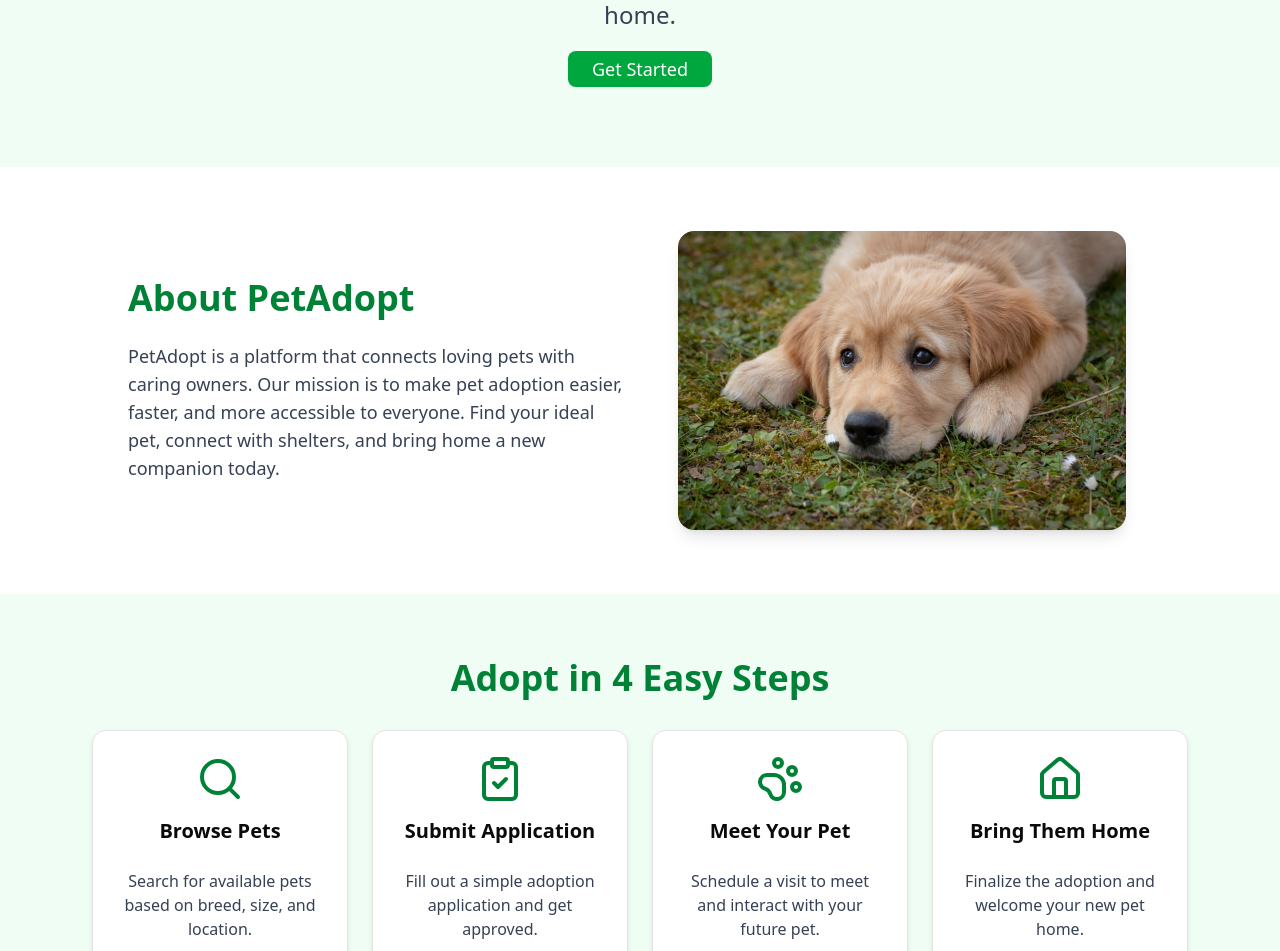
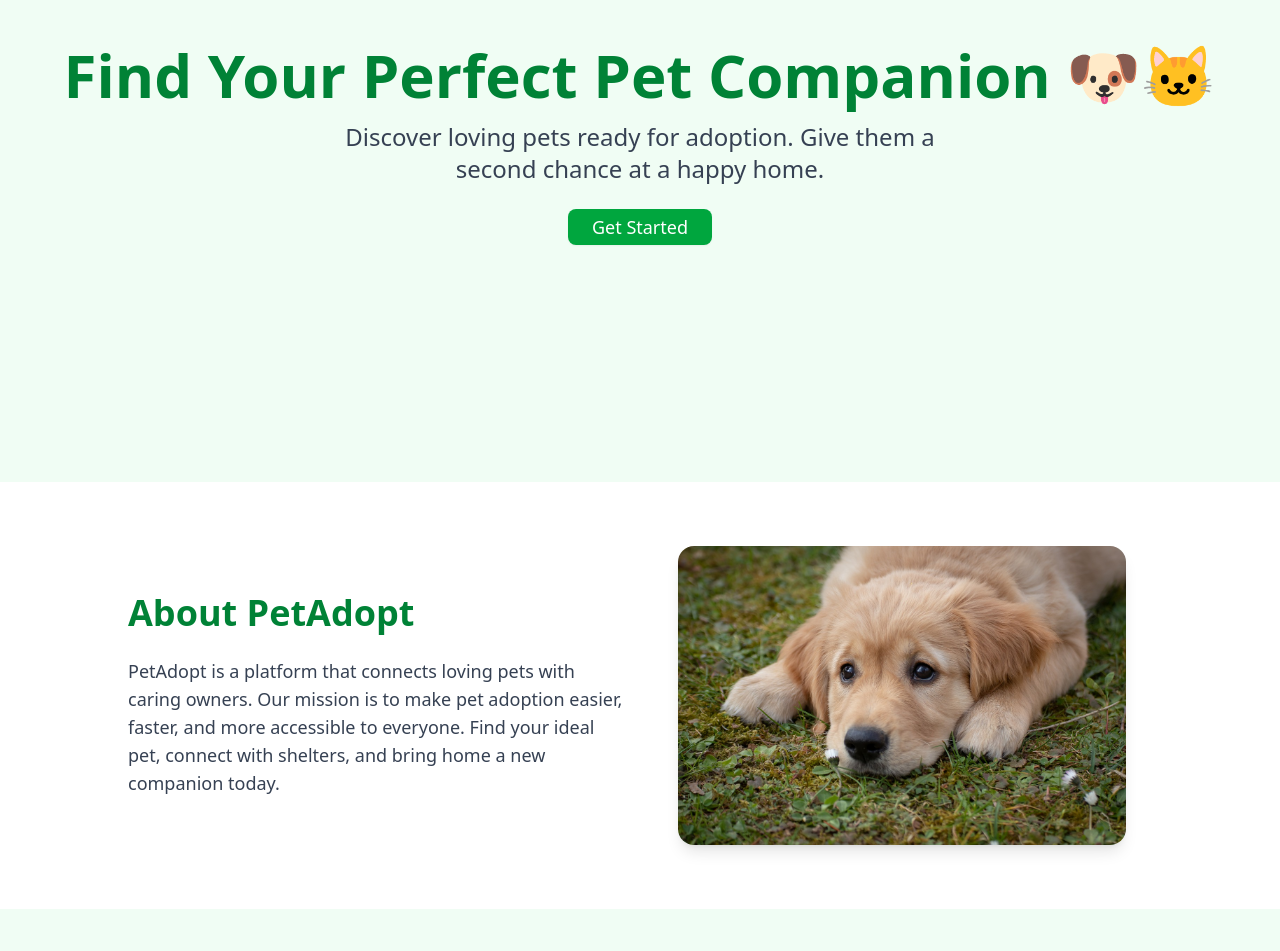
Before and after one commit to kkauserr/CSE412Project, a Next.js app: page / in a window 1280 px wide. Shown: the part 261-1212 px from the top of the page. Built offline with nearby package versions, Linux system fonts and the light colour scheme.

Commit message:
Fix Adopt.tsx and Hero.tsx styling

```diff
--- a/src/components/Adopt.tsx
+++ b/src/components/Adopt.tsx
@@ -9,7 +9,7 @@ const steps = [
   },
   {
     icon: <ClipboardCheck className="w-12 h-12 text-green-700" />,
-    title: "Submit Application",
+    title: "Fill Application",
     description: "Fill out a simple adoption application and get approved.",
   },
   {
@@ -19,7 +19,7 @@ const steps = [
   },
   {
     icon: <Home className="w-12 h-12 text-green-700" />,
-    title: "Bring Them Home",
+    title: "Welcome Home!",
     description: "Finalize the adoption and welcome your new pet home.",
   },
 ];
@@ -27,16 +27,19 @@ const steps = [
 export default function Adopt() {
   return (
     <section className="w-full bg-green-50 py-16 px-6 text-center">
-      <h2 className="text-4xl font-bold text-green-700">Adopt in 4 Easy Steps</h2>
-      <div className="mt-8 flex flex-wrap justify-center gap-6">
+      <h2 className="text-4xl font-bold text-green-700">Our Adoption Process</h2>
+      <div className="mt-10 flex flex-wrap justify-center gap-6">
         {steps.map((step, index) => (
-          <Card key={index} className="w-64 bg-white shadow-md">
-            <CardHeader className="flex flex-col items-center">
+          <Card
+            key={index}
+            className="w-64 h-74 bg-white shadow-md transition-transform transform hover:scale-105 hover:shadow-lg flex flex-col justify-between p-6"
+          >
+            <CardHeader className="flex flex-col items-center mt-4">
               {step.icon}
-              <CardTitle className="text-xl font-semibold mt-2">{step.title}</CardTitle>
+              <CardTitle className="text-xl font-semibold mt-5">{step.title}</CardTitle>
             </CardHeader>
-            <CardContent>
-              <p className="text-gray-700">{step.description}</p>
+            <CardContent className="flex-grow flex items-center">
+              <p className="text-gray-700 text-center">{step.description}</p>
             </CardContent>
           </Card>
         ))}
--- a/src/components/Hero.tsx
+++ b/src/components/Hero.tsx
@@ -2,14 +2,14 @@ import { Button } from "@/components/ui/button";
 
 export default function Hero() {
   return (
-    <section className="w-full bg-green-50 py-20 flex flex-col items-center text-center">
+    <section className="w-full min-h-[calc(100vh-125px)] flex flex-col justify-center items-center text-center bg-green-50">
       <h1 className="text-5xl md:text-6xl font-bold text-green-700">
         Find Your Perfect Pet Companion 🐶🐱
       </h1>
-      <h2 className="text-xl md:text-2xl text-gray-700 mt-5 max-w-4xl">
+      <h2 className="text-xl md:text-2xl text-gray-700 mt-4 max-w-2xl">
         Discover loving pets ready for adoption. Give them a second chance at a happy home.
       </h2>
-      <Button className="mt-5 px-6 py-3 text-lg bg-green-600 hover:bg-green-700 text-white">
+      <Button className="mt-6 px-6 py-3 text-lg bg-green-600 hover:bg-green-700 text-white">
         Get Started
       </Button>
     </section>
```
